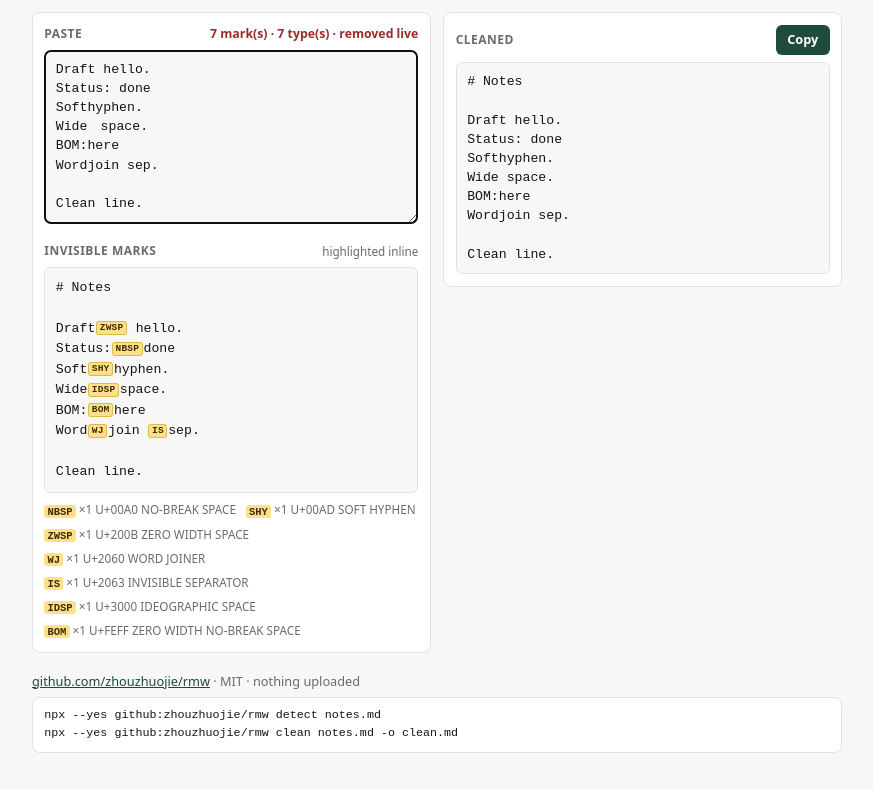
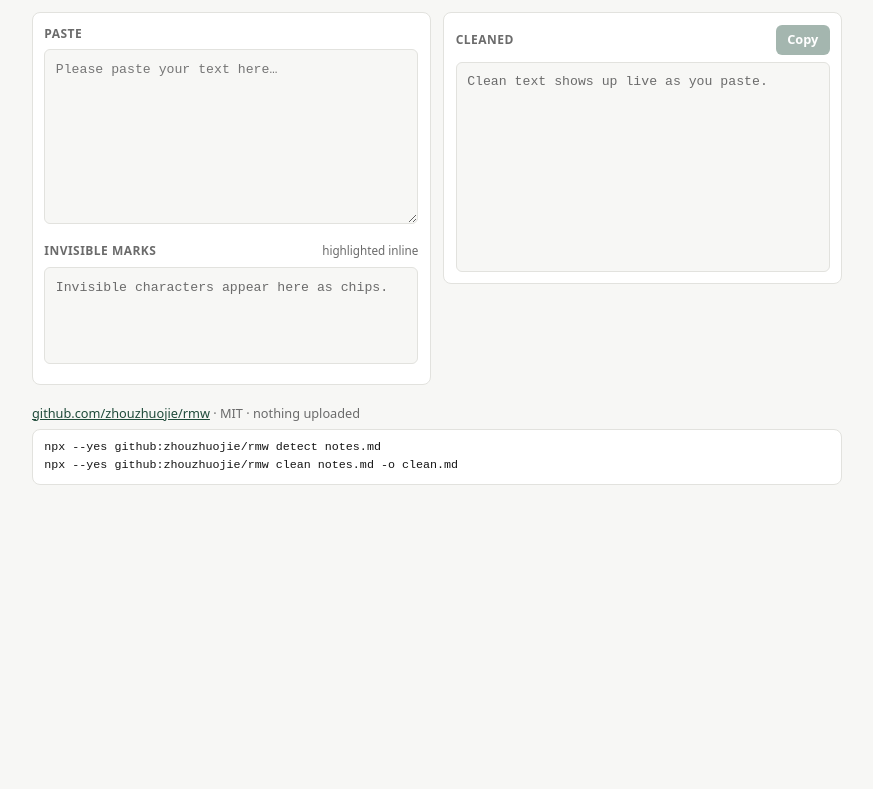
Before and after one commit to zhouzhuojie/rmw, a website built with Vite: page packages/web/index.html in a window 1280 px wide. Shown: the part 119-908 px from the top of the page, without its empty margins (203-1076 px from the left). After the commit the page ends 800 px from the top, so only its background shows below. Built offline with nearby package versions, Linux system fonts and the light colour scheme.

Commit message:
Start web UI empty with paste placeholder
Do not preload an example; show “Please paste your text here…”.

```diff
--- a/packages/web/index.html
+++ b/packages/web/index.html
@@ -44,7 +44,7 @@
           <textarea
             id="input"
             rows="8"
-            placeholder="Paste AI-generated text or code…"
+            placeholder="Please paste your text here…"
             spellcheck="false"
           ></textarea>
 
--- a/packages/web/src/main.ts
+++ b/packages/web/src/main.ts
@@ -147,4 +147,4 @@ for (const btn of document.querySelectorAll<HTMLButtonElement>("[data-example]")
   btn.addEventListener("click", () => loadExample(btn.dataset.example!));
 }
 
-loadExample("mixed");
+refresh();
```
